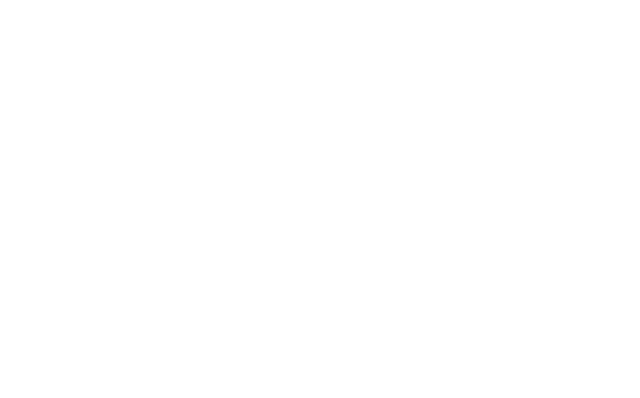
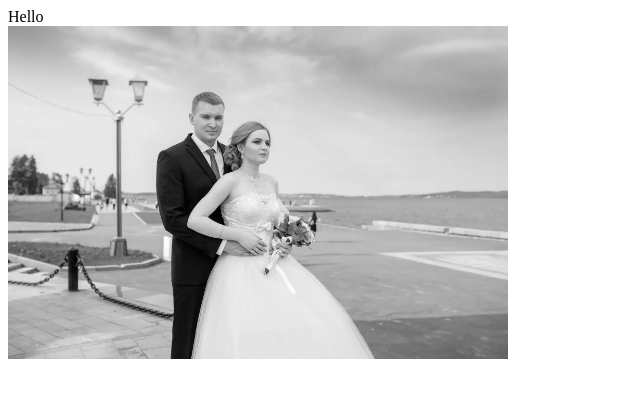
Before and after one commit to maksguido1987/gulp_start, a website: page gulp4_start/index.html in a window 1280 px wide. Shown: the whole page, without its empty margins (0-640 px from the left). Drawn offline with nearby package versions, Linux system fonts and the light colour scheme.

Commit message:
correct webp format

```diff
--- a/gulp4_start/index.html
+++ b/gulp4_start/index.html
@@ -4,11 +4,28 @@
    <meta charset="UTF-8">
    <meta name="viewport" content="width=device-width, initial-scale=1.0">
    <link rel="stylesheet" href="css/style.min.css">
-   <title>Gulp</title>
+   <title>LogoSport</title>
 </head>
 <body>
+<div class="wrapper">
+
+<div class="page">
+
+<div class="font">Hello</div>
+
+   <main>
+      <picture><source srcset="img/a-2.webp" type="image/webp"><img src="img/a-2.jpg" alt=""></picture>
+   </main>
 
 
-   <script src='js/script.min.js'></script>
+
+
+</div><!-- page -->
+
+</div><!-- wrapper -->
+
+
+
+<script src='js/script.min.js'></script>
 </body>
 </html>
```
Also changed, not shown: #src/_js.html (added, +3 -0 lines), #src/index.html (+18 -3 lines), #src/_footer.html (added), #src/_popup.html (added), #src/img/a-2.jpg (added), #src/scss/style.scss (line endings or trailing spaces), gulp4_start/css/style.css, gulp4_start/css/style.min.css, gulp4_start/img/a-2.jpg (added), gulp4_start/img/a-2.webp (added), gulpfile.js (indentation only).
